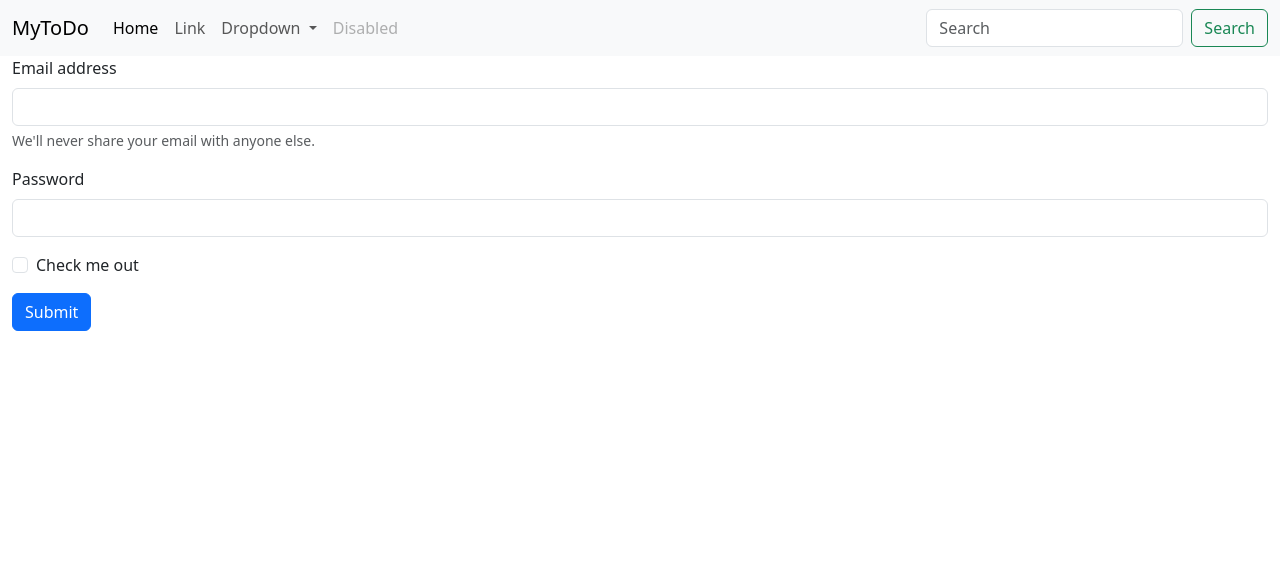
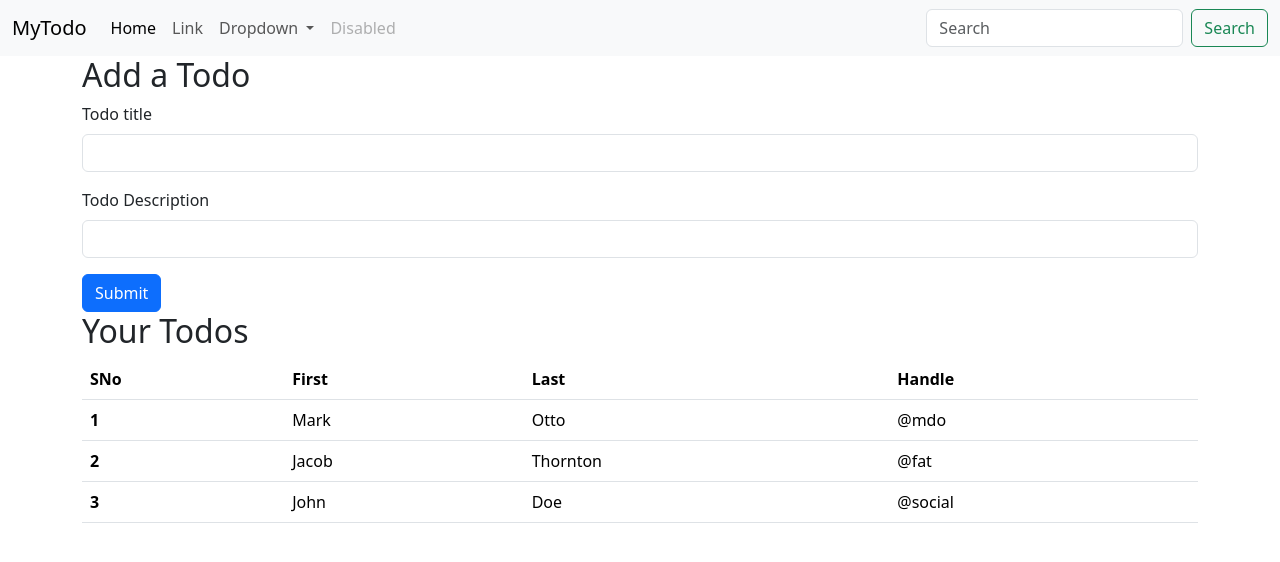
Before and after one commit to Tannu531/flask_project, a Flask app: page / in a window 1280 px wide. Shown: the top 562 px of the page. Run offline with Flask 3, Linux system fonts and the light colour scheme.

Commit message:
Initial commit

```diff
--- a/app.py
+++ b/app.py
@@ -1,8 +1,30 @@
 from flask import Flask, render_template
+from flask_sqlalchemy import SQLAlchemy
+from datetime import datetime
+
 app=Flask(__name__)
+app.config['SQLALCHEMY_DATABASE_URI'] = "sqlite:///todo.db"
+db=SQLAlchemy(app)
+
+with app.app_context():
+    db.create_all()
+
+class Todo(db.Model):
+    sno = db.Column(db.Integer , primary_key=True)
+    title = db.Column(db.String(200),nullable=False)
+    desc = db.Column(db.String(500), nullable=False)
+    date_created = db.Column(db.DateTime, default=datetime.utcnow)
+
+    def __repr__(self) -> str:
+        return f"{self.sno} - {self.title}"
+
+
 
 @app.route('/')
 def hello_world():
+    todo = Todo(title="First Todo" , desc="Start investing in stock market")
+    db.session.add(todo)
+    db.session.commit()
     return render_template('index.html')
     # return 'Hello,Tannu!'
 
--- a/templates/index.html
+++ b/templates/index.html
@@ -4,7 +4,7 @@
 <head>
   <meta charset="utf-8">
   <meta name="viewport" content="width=device-width, initial-scale=1">
-  <title>Bootstrap demo</title>
+  <title>Add a todo</title>
   <link href="https://cdn.jsdelivr.net/npm/bootstrap@5.3.8/dist/css/bootstrap.min.css" rel="stylesheet"
     integrity="sha384-sRIl4kxILFvY47J16cr9ZwB07vP4J8+LH7qKQnuqkuIAvNWLzeN8tE5YBujZqJLB" crossorigin="anonymous">
 </head>
@@ -12,7 +12,7 @@
 <body>
   <nav class="navbar navbar-expand-lg bg-body-tertiary">
     <div class="container-fluid">
-      <a class="navbar-brand" href="#">MyToDo</a>
+      <a class="navbar-brand" href="#">MyTodo</a>
       <button class="navbar-toggler" type="button" data-bs-toggle="collapse" data-bs-target="#navbarSupportedContent"
         aria-controls="navbarSupportedContent" aria-expanded="false" aria-label="Toggle navigation">
         <span class="navbar-toggler-icon"></span>
@@ -49,23 +49,54 @@
       </div>
     </div>
   </nav>
-  <div class="container-fluid">
+  <div class="container">
     <form>
   <div class="mb-3">
-    <label for="exampleInputEmail1" class="form-label">Email address</label>
-    <input type="email" class="form-control" id="exampleInputEmail1" aria-describedby="emailHelp">
-    <div id="emailHelp" class="form-text">We'll never share your email with anyone else.</div>
+    <h2> Add a Todo</h2>
+    <label for="title" class="form-label">Todo title</label>
+    <input type="text" class="form-control" id="title" aria-describedby="emailHelp">
+    <div id="emailHelp" class="form-text"></div>
   </div>
   <div class="mb-3">
-    <label for="exampleInputPassword1" class="form-label">Password</label>
-    <input type="password" class="form-control" id="exampleInputPassword1">
+    <label for="desc" class="form-label">Todo Description </label>
+    <input type="text" class="form-control" id="desc">
   </div>
-  <div class="mb-3 form-check">
-    <input type="checkbox" class="form-check-input" id="exampleCheck1">
-    <label class="form-check-label" for="exampleCheck1">Check me out</label>
-  </div>
+
   <button type="submit" class="btn btn-primary">Submit</button>
 </form>
+  </div>
+  <div class="container mb-3">
+    <h2>Your Todos</h2>
+    <table class="table">
+  <thead>
+    <tr>
+      <th scope="col">SNo</th>
+      <th scope="col">First</th>
+      <th scope="col">Last</th>
+      <th scope="col">Handle</th>
+    </tr>
+  </thead>
+  <tbody>
+    <tr>
+      <th scope="row">1</th>
+      <td>Mark</td>
+      <td>Otto</td>
+      <td>@mdo</td>
+    </tr>
+    <tr>
+      <th scope="row">2</th>
+      <td>Jacob</td>
+      <td>Thornton</td>
+      <td>@fat</td>
+    </tr>
+    <tr>
+      <th scope="row">3</th>
+      <td>John</td>
+      <td>Doe</td>
+      <td>@social</td>
+    </tr>
+  </tbody>
+</table>
   </div>
   <script src="https://cdn.jsdelivr.net/npm/bootstrap@5.3.8/dist/js/bootstrap.bundle.min.js"
     integrity="sha384-FKyoEForCGlyvwx9Hj09JcYn3nv7wiPVlz7YYwJrWVcXK/BmnVDxM+D2scQbITxI"
```
Also changed, not shown: instance/todo.db (added).
